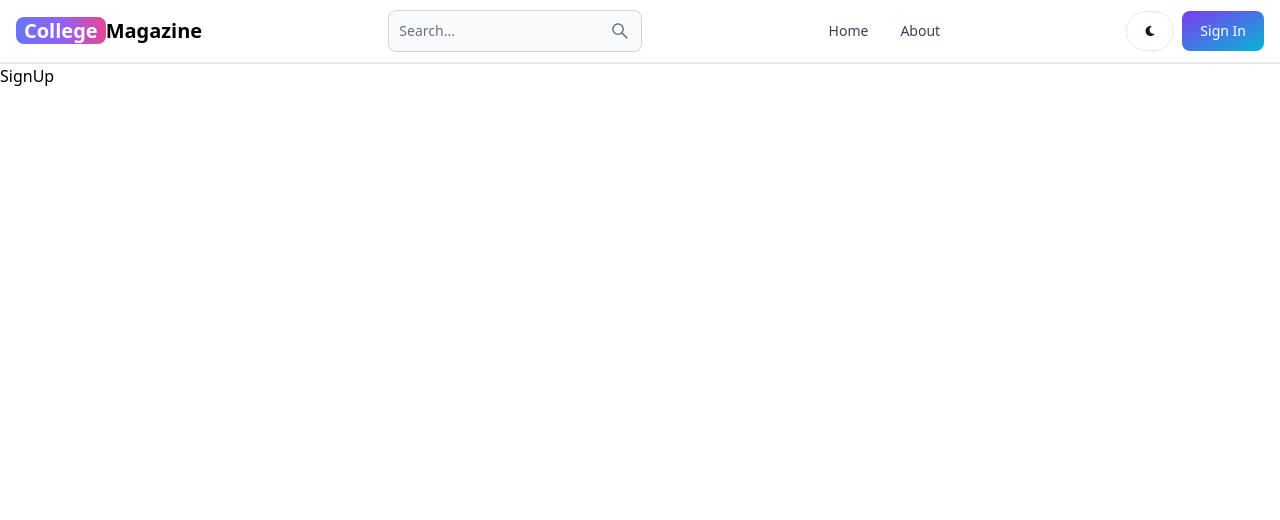
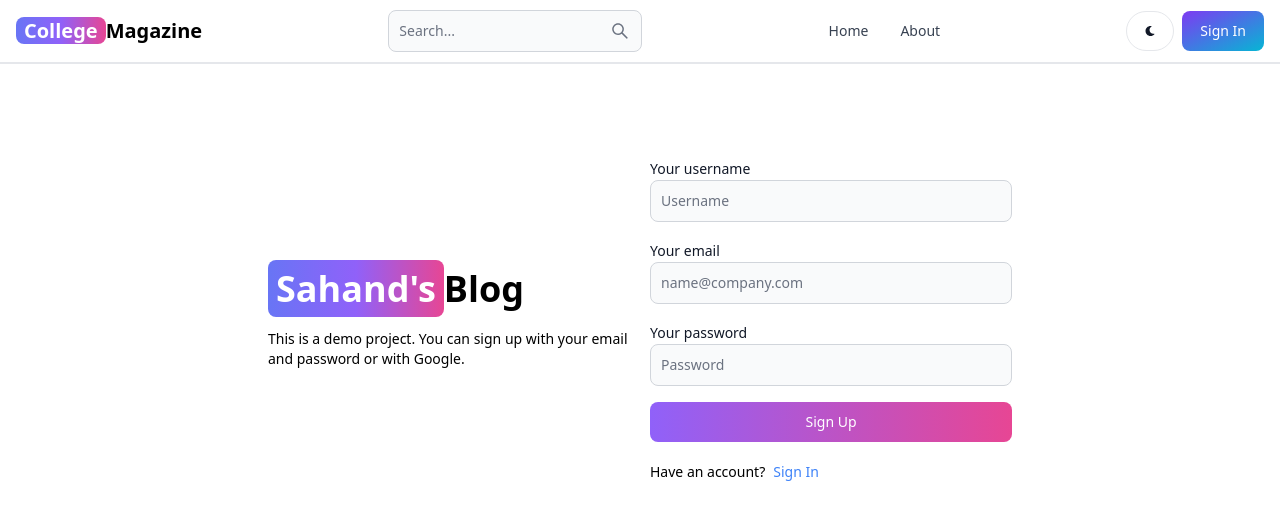
Before and after one commit to Admya1/College-Magazine, a React (Vite) app in the folder client/: page /sign-up in a window 1280 px wide. Shown: the top 520 px of the page. Built offline with nearby package versions, Linux system fonts and the light colour scheme.

Commit message:
signup page ui completed

```diff
--- a/client/src/pages/SignUp.jsx
+++ b/client/src/pages/SignUp.jsx
@@ -1,9 +1,51 @@
 import React from 'react'
-
+import { Button, Label, TextInput } from 'flowbite-react';
+import { Link } from 'react-router-dom';
 export default function SignUp() {
   return (
-    <div>
-      SignUp
+    <div className='min-h-screen mt-20'>
+      <div className='flex p-3 max-w-3xl mx-auto flex-col md:flex-row md:items-center gap-5'>
+        {/* left */}
+        <div className='flex-1'>
+          <Link to='/' className='font-bold dark:text-white text-4xl'>
+            <span className='px-2 py-1 bg-gradient-to-r from-indigo-500 via-purple-500 to-pink-500 rounded-lg text-white'>
+              Sahand's
+            </span>
+            Blog
+          </Link>
+          <p className='text-sm mt-5'>
+            This is a demo project. You can sign up with your email and password
+            or with Google.
+          </p>
+        </div>
+        {/* right */}
+
+        <div className='flex-1'>
+          <form className='flex flex-col gap-4'>
+            <div>
+              <Label value='Your username' />
+              <TextInput type='text' placeholder='Username' id='username' />
+            </div>
+            <div>
+              <Label value='Your email' />
+              <TextInput type='text' placeholder='name@company.com' id='email' />
+            </div>
+            <div>
+              <Label value='Your password' />
+              <TextInput type='text' placeholder='Password' id='password' />
+            </div>
+            <Button gradientDuoTone='purpleToPink' type='submit'>
+              Sign Up
+            </Button>
+          </form>
+          <div className="flex gap-2 text-sm mt-5">
+            <span>Have an account?</span>
+            <Link to='/sign-in' className='text-blue-500'>
+              Sign In
+            </Link>
+          </div>
+        </div>
+      </div>
     </div>
-  )
+  );
 }
```
